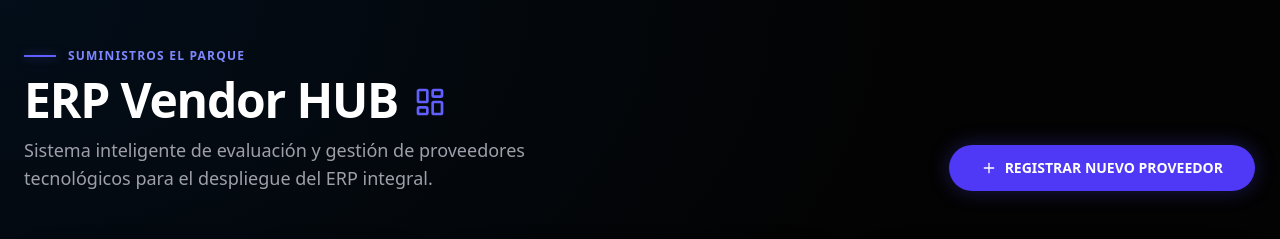
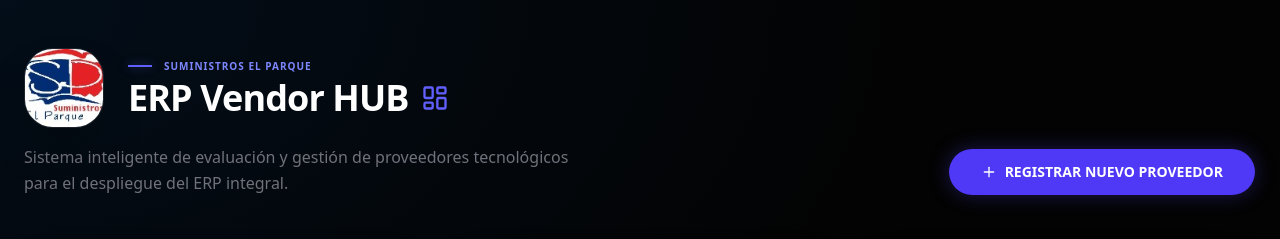
Before and after one commit to aaf925/mini-crm-apti, a Next.js app: page / in a window 1280 px wide. Shown: the top 239 px of the page. Built offline with nearby package versions, Linux system fonts and the light colour scheme; no server answers; the database is empty.

Commit message:
feat(ui): add corporate logo to dashboard header

```diff
--- a/src/app/page.tsx
+++ b/src/app/page.tsx
@@ -1,6 +1,7 @@
 'use client'
 
 import { useEffect, useState } from 'react'
+import NextImage from 'next/image'
 import { motion, AnimatePresence } from 'framer-motion'
 import { getVendors } from './actions'
 import VendorForm from '@/components/VendorForm'
@@ -78,18 +79,30 @@ export default function Dashboard() {
         <motion.div
           initial={{ opacity: 0, x: -20 }}
           animate={{ opacity: 1, x: 0 }}
-          className="flex flex-col md:flex-row justify-between items-start md:items-end gap-6"
+          className="flex flex-col md:flex-row justify-between items-start md:items-end gap-8"
         >
-          <div className="space-y-3">
-            <div className="flex items-center gap-3 text-indigo-400 font-bold tracking-widest uppercase text-xs">
-              <div className="w-8 h-[2px] bg-indigo-500 shadow-[0_0_10px_rgba(99,102,241,0.5)]" />
-              <span>Suministros El Parque</span>
+          <div className="space-y-4">
+            <div className="flex items-center gap-6">
+              <div className="relative w-20 h-20 rounded-2xl overflow-hidden border border-white/10 shadow-2xl">
+                <NextImage
+                  src="/logo.jpeg"
+                  alt="Suministros El Parque Logo"
+                  fill
+                  className="object-cover"
+                />
+              </div>
+              <div className="space-y-1">
+                <div className="flex items-center gap-3 text-indigo-400 font-bold tracking-widest uppercase text-[10px]">
+                  <div className="w-6 h-[1.5px] bg-indigo-500 shadow-[0_0_10px_rgba(99,102,241,0.5)]" />
+                  <span>Suministros El Parque</span>
+                </div>
+                <h1 className="text-4xl font-black tracking-tight text-white flex items-center gap-3">
+                  ERP Vendor HUB
+                  <LayoutDashboard size={28} className="text-indigo-500" />
+                </h1>
+              </div>
             </div>
-            <h1 className="text-5xl font-black tracking-tight text-white flex items-center gap-4">
-              ERP Vendor HUB
-              <LayoutDashboard size={32} className="text-indigo-500 mt-1" />
-            </h1>
-            <p className="text-zinc-400 font-medium max-w-xl text-lg">
+            <p className="text-zinc-500 font-medium max-w-xl text-md leading-relaxed">
               Sistema inteligente de evaluación y gestión de proveedores tecnológicos para el despliegue del ERP integral.
             </p>
           </div>
```
Also changed, not shown: public/logo.jpeg (renamed from logo_suministros.jpeg).
